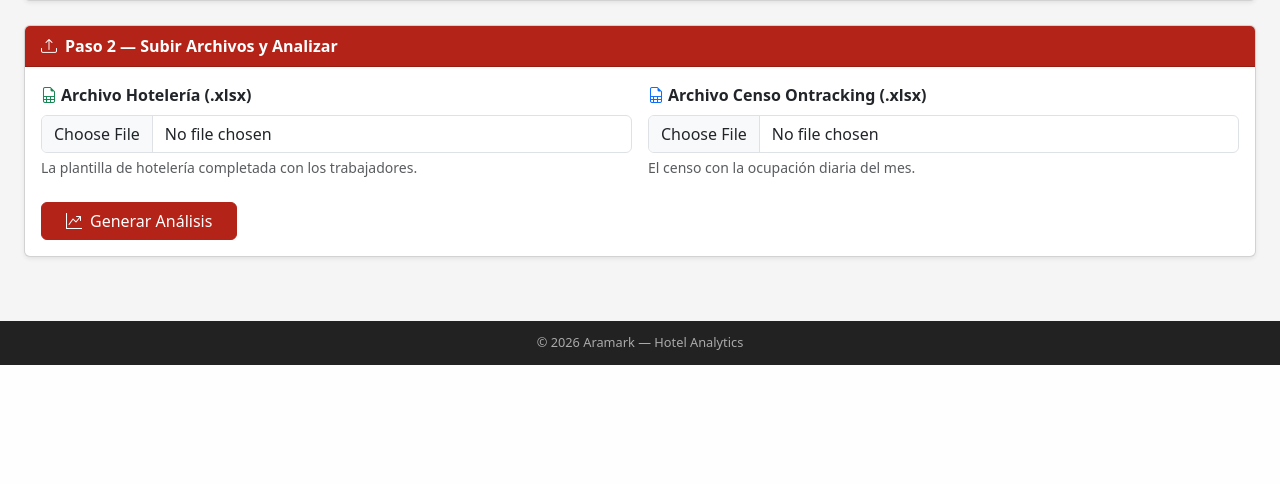
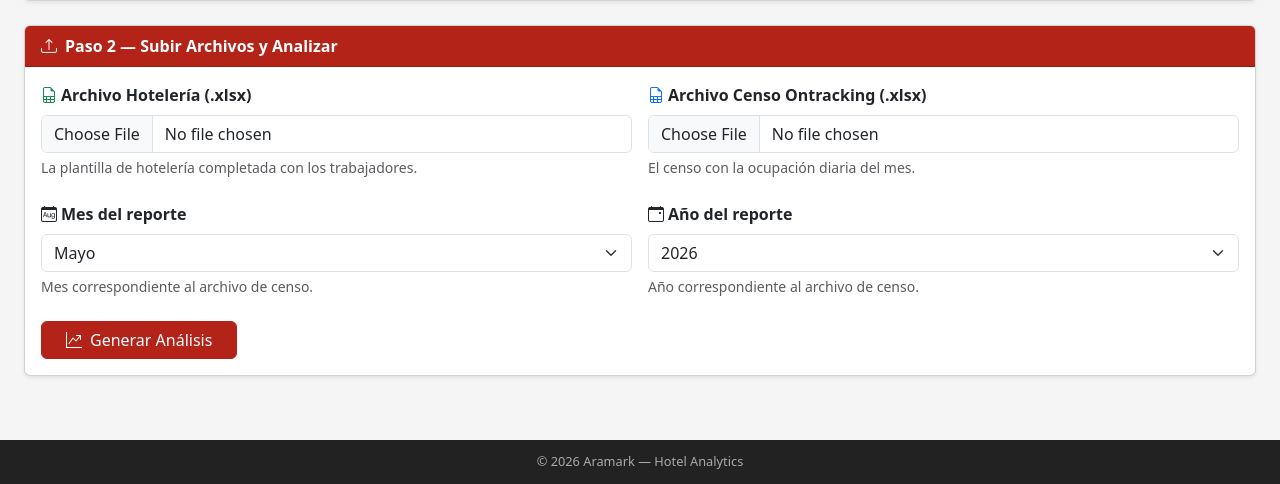
Before and after one commit to Javier-9690/GESTION_CAMPAMENTO_VCA, a Flask app: page / in a window 1280 px wide. Shown: the part 471-955 px from the top of the page. Before the commit the page ends 836 px from the top, so only its background shows below. Run offline with Flask 3, Linux system fonts and the light colour scheme.

Commit message:
Update index.html

```diff
--- a/templates/index.html
+++ b/templates/index.html
@@ -4,7 +4,6 @@
 
 {% block content %}
 
-<!-- Page header -->
 <div class="row mb-4">
   <div class="col">
     <h2 class="fw-bold" style="color:var(--aramark-red);">
@@ -21,15 +20,14 @@
 </div>
 {% endif %}
 
-<!-- ── PASO 1: Descargar plantillas ─────────────────────────────────────── -->
 <div class="card mb-4 shadow-sm">
   <div class="card-header card-header-red d-flex align-items-center gap-2">
     <i class="bi bi-download"></i> Paso 1 — Descargar Plantillas
   </div>
+
   <div class="card-body">
     <div class="row g-3">
 
-      <!-- Plantilla Hoteleria -->
       <div class="col-md-6">
         <div class="border rounded p-3 h-100 d-flex flex-column">
           <div class="d-flex align-items-center gap-2 mb-2">
@@ -39,12 +37,14 @@
               <div class="text-muted small">Base de datos de trabajadores y habitaciones</div>
             </div>
           </div>
+
           <ul class="small text-muted mb-3 ps-3">
             <li>HABITACION, MODULO, RUT, NOMBRE</li>
             <li>EMPRESA, N CONTRATO, GERENCIA</li>
             <li>SISTEMA TURNO, CALENDARIO ASIGNADO EN SALTO</li>
             <li>CO MEL, GENERO, NOMBRE DE TURNO</li>
           </ul>
+
           <div class="mt-auto">
             <a href="/download/hoteleria" class="btn btn-aramark w-100">
               <i class="bi bi-download me-1"></i> Descargar plantilla_hoteleria.xlsx
@@ -53,7 +53,6 @@
         </div>
       </div>
 
-      <!-- Plantilla Censo -->
       <div class="col-md-6">
         <div class="border rounded p-3 h-100 d-flex flex-column">
           <div class="d-flex align-items-center gap-2 mb-2">
@@ -63,6 +62,7 @@
               <div class="text-muted small">Ocupación diaria por habitación</div>
             </div>
           </div>
+
           <p class="small text-muted mb-2">
             Columnas: <strong>Modulo</strong>, <strong>Habitacion</strong> y un número por cada día del mes seleccionado.<br>
             Ingresa <strong>0</strong> = vacío, <strong>1</strong> o más = personas presentes.
@@ -77,6 +77,7 @@
                   {% endfor %}
                 </select>
               </div>
+
               <div class="col-6">
                 <select name="anio" class="form-select form-select-sm">
                   {% for y in anios %}
@@ -85,6 +86,7 @@
                 </select>
               </div>
             </div>
+
             <button type="submit" class="btn btn-aramark w-100">
               <i class="bi bi-download me-1"></i> Descargar Censo del Mes
             </button>
@@ -96,21 +98,19 @@
   </div>
 </div>
 
-<!-- ── PASO 2: Subir archivos ────────────────────────────────────────────── -->
 <div class="card shadow-sm">
   <div class="card-header card-header-red d-flex align-items-center gap-2">
     <i class="bi bi-upload"></i> Paso 2 — Subir Archivos y Analizar
   </div>
+
   <div class="card-body">
     <form action="/procesar" method="post" enctype="multipart/form-data" id="formProcesar">
       <div class="row g-3">
-
         <div class="col-md-6">
           <label class="form-label fw-semibold">
             <i class="bi bi-file-earmark-spreadsheet text-success me-1"></i>Archivo Hotelería (.xlsx)
           </label>
-          <input type="file" name="hoteleria" accept=".xlsx" required
-                 class="form-control" id="fileHoteleria">
+          <input type="file" name="hoteleria" accept=".xlsx" required class="form-control" id="fileHoteleria">
           <div class="form-text">La plantilla de hotelería completada con los trabajadores.</div>
         </div>
 
@@ -118,17 +118,46 @@
           <label class="form-label fw-semibold">
             <i class="bi bi-file-earmark-spreadsheet text-primary me-1"></i>Archivo Censo Ontracking (.xlsx)
           </label>
-          <input type="file" name="censo" accept=".xlsx" required
-                 class="form-control" id="fileCenso">
+          <input type="file" name="censo" accept=".xlsx" required class="form-control" id="fileCenso">
           <div class="form-text">El censo con la ocupación diaria del mes.</div>
         </div>
+      </div>
 
+      <div class="row g-3 mt-2">
+        <div class="col-md-6">
+          <label class="form-label fw-semibold">
+            <i class="bi bi-calendar-month me-1"></i>Mes del reporte
+          </label>
+          <select name="mes_reporte" class="form-select" required>
+            {% for m in meses %}
+              <option value="{{ loop.index }}" {% if loop.index == mes %}selected{% endif %}>
+                {{ m }}
+              </option>
+            {% endfor %}
+          </select>
+          <div class="form-text">Mes correspondiente al archivo de censo.</div>
+        </div>
+
+        <div class="col-md-6">
+          <label class="form-label fw-semibold">
+            <i class="bi bi-calendar-event me-1"></i>Año del reporte
+          </label>
+          <select name="anio_reporte" class="form-select" required>
+            {% for y in anios %}
+              <option value="{{ y }}" {% if y == anio %}selected{% endif %}>
+                {{ y }}
+              </option>
+            {% endfor %}
+          </select>
+          <div class="form-text">Año correspondiente al archivo de censo.</div>
+        </div>
       </div>
 
       <div class="mt-4 d-flex gap-2 align-items-center">
         <button type="submit" class="btn btn-aramark px-4" id="btnProcesar">
           <i class="bi bi-graph-up-arrow me-2"></i>Generar Análisis
         </button>
+
         <span class="text-muted small" id="loadingMsg" style="display:none;">
           <span class="spinner-border spinner-border-sm me-1"></span>Procesando…
         </span>
@@ -141,14 +170,12 @@
 
 {% block extra_js %}
 <script>
-// make enumerate available in jinja — handled server-side, but let's add UX polish
 document.getElementById('formProcesar').addEventListener('submit', function() {
   document.getElementById('btnProcesar').disabled = true;
   document.getElementById('loadingMsg').style.display = 'inline-flex';
 });
 
-// Show selected filenames
-['fileHoteleria','fileCenso'].forEach(id => {
+['fileHoteleria', 'fileCenso'].forEach(id => {
   document.getElementById(id).addEventListener('change', function() {
     const label = this.closest('.col-md-6').querySelector('.form-text');
     if (this.files[0]) label.textContent = '✓ ' + this.files[0].name;
```
